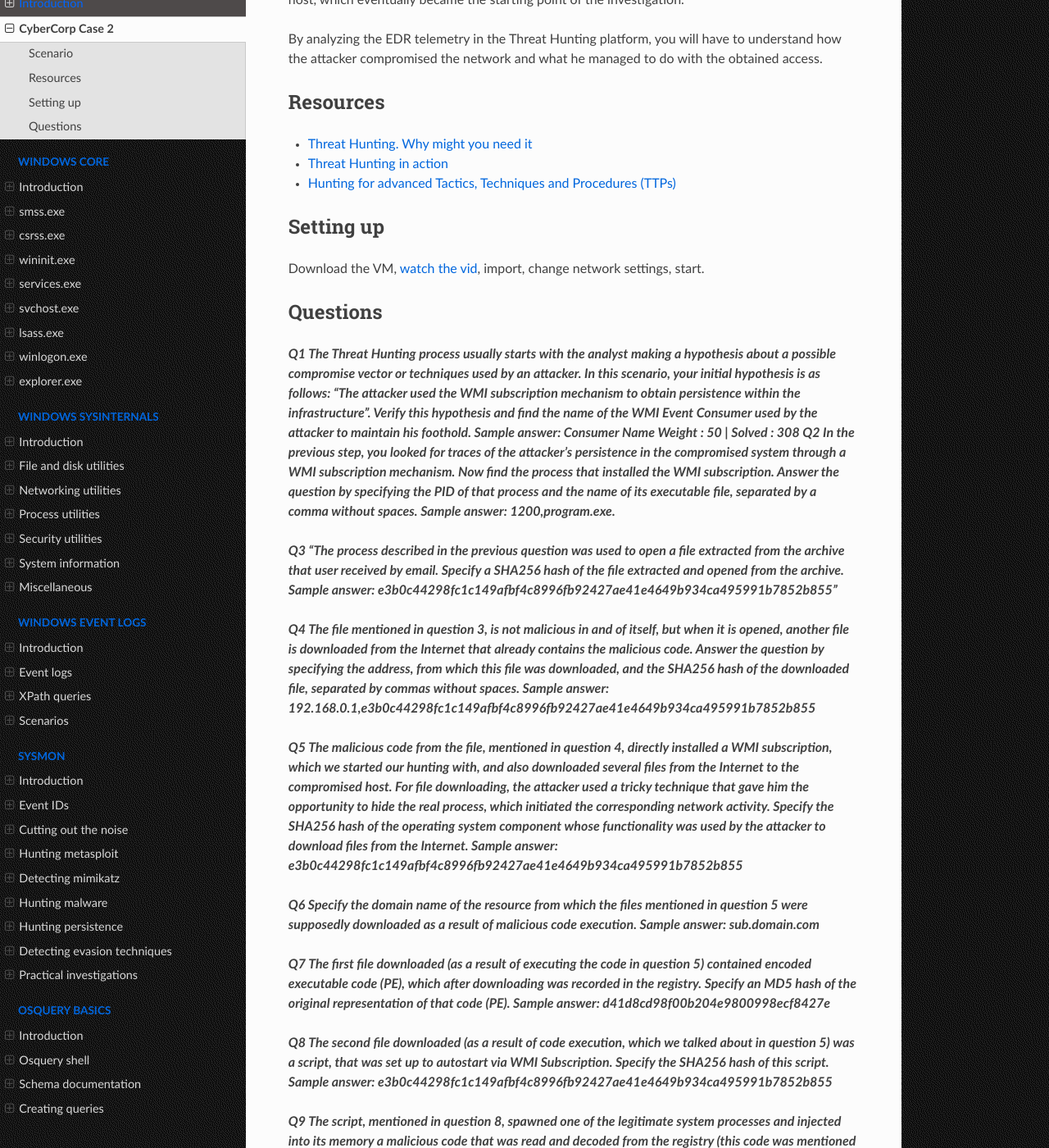
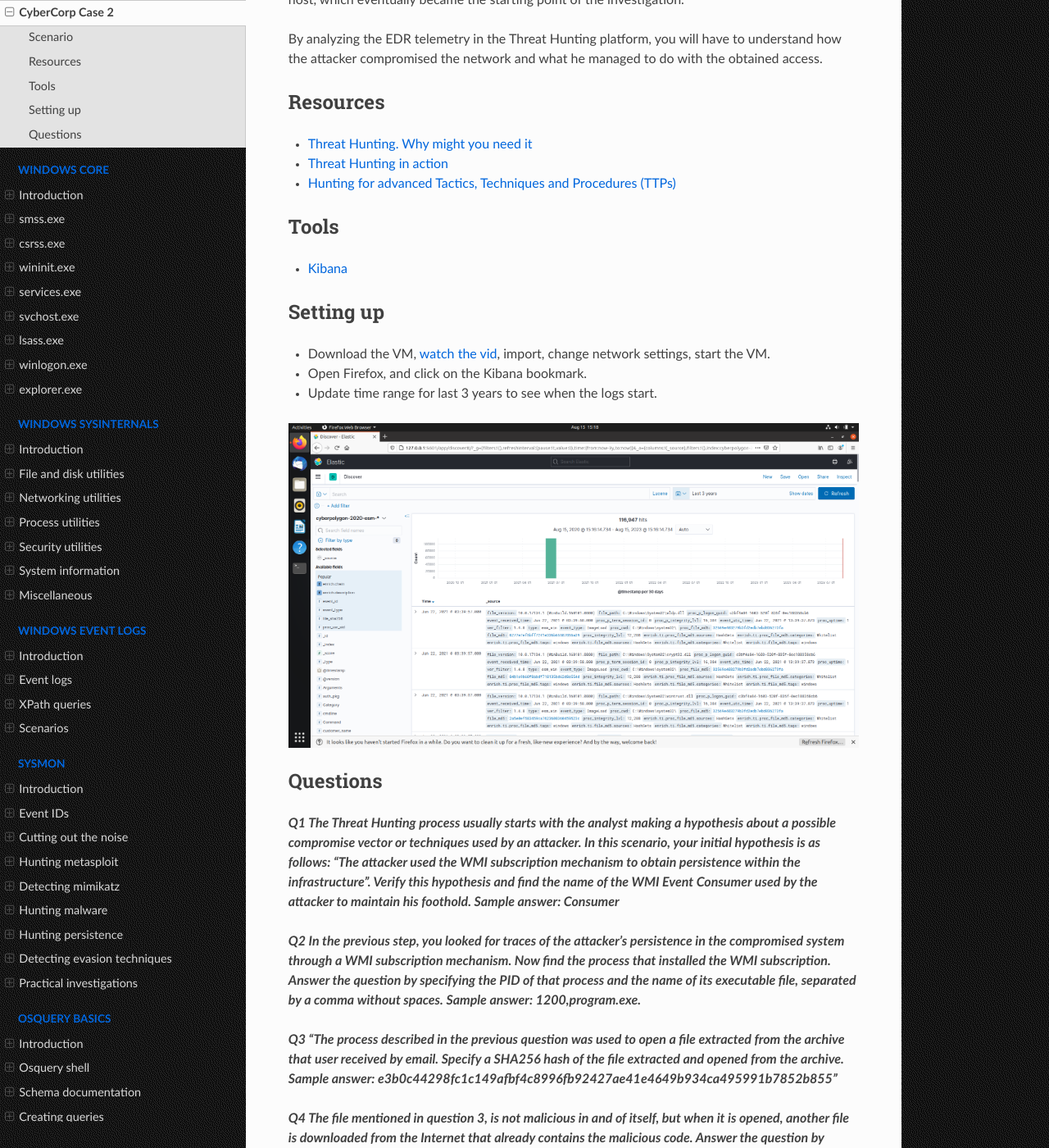
Before and after one commit to tymyrddin/blue-edr, a Sphinx documentation site: the page built from source/docs/cd/cybercorp2.md, in a window 1280 px wide and 1400 px high, scrolled down 500 px. Shown: the whole window at 82% size. Built offline with Sphinx 7.4.7 and the Read the Docs theme 2.0.0, drawn with Linux system fonts in a browser that asks for light colours.

Commit message:
setting up for cybercorp case 2 challenge

```diff
--- a/source/docs/cd/cybercorp2.md
+++ b/source/docs/cd/cybercorp2.md
@@ -18,13 +18,25 @@
 * [Threat Hunting in action](https://cyberpolygon.com/materials/threat-hunting-in-action/)
 * [Hunting for advanced Tactics, Techniques and Procedures (TTPs)](https://cyberpolygon.com/materials/hunting-for-advanced-tactics-techniques-and-procedures-ttps/)
 
+## Tools
+
+* [Kibana](https://www.elastic.co/kibana/)
+
 ## Setting up
 
-Download the VM, [watch the vid](https://www.youtube.com/watch?v=PczISJGPvKg), import, change network settings, start.
+* Download the VM, [watch the vid](https://www.youtube.com/watch?v=PczISJGPvKg), import, change network settings, start the VM.
+* Open Firefox, and click on the Kibana bookmark.
+* Update time range for last 3 years to see when the logs start.
+
+![Kibana start](../../_static/images/cybercorp2-1.png)
 
 ## Questions
 
-***Q1 The Threat Hunting process usually starts with the analyst making a hypothesis about a possible compromise vector or techniques used by an attacker. In this scenario, your initial hypothesis is as follows: "The attacker used the WMI subscription mechanism to obtain persistence within the infrastructure". Verify this hypothesis and find the name of the WMI Event Consumer used by the attacker to maintain his foothold. Sample answer: Consumer Name     Weight : 50 | Solved : 308 Q2 In the previous step, you looked for traces of the attacker's persistence in the compromised system through a WMI subscription mechanism. Now find the process that installed the WMI subscription. Answer the question by specifying the PID of that process and the name of its executable file, separated by a comma without spaces. Sample answer: 1200,program.exe.***
+***Q1 The Threat Hunting process usually starts with the analyst making a hypothesis about a possible compromise vector or techniques used by an attacker. In this scenario, your initial hypothesis is as follows: "The attacker used the WMI subscription mechanism to obtain persistence within the infrastructure". Verify this hypothesis and find the name of the WMI Event Consumer used by the attacker to maintain his foothold. Sample answer: Consumer***
+
+
+
+***Q2 In the previous step, you looked for traces of the attacker's persistence in the compromised system through a WMI subscription mechanism. Now find the process that installed the WMI subscription. Answer the question by specifying the PID of that process and the name of its executable file, separated by a comma without spaces. Sample answer: 1200,program.exe.***
 
 
 
```
Also changed, not shown: source/_static/images/cybercorp2-1.png (added).
